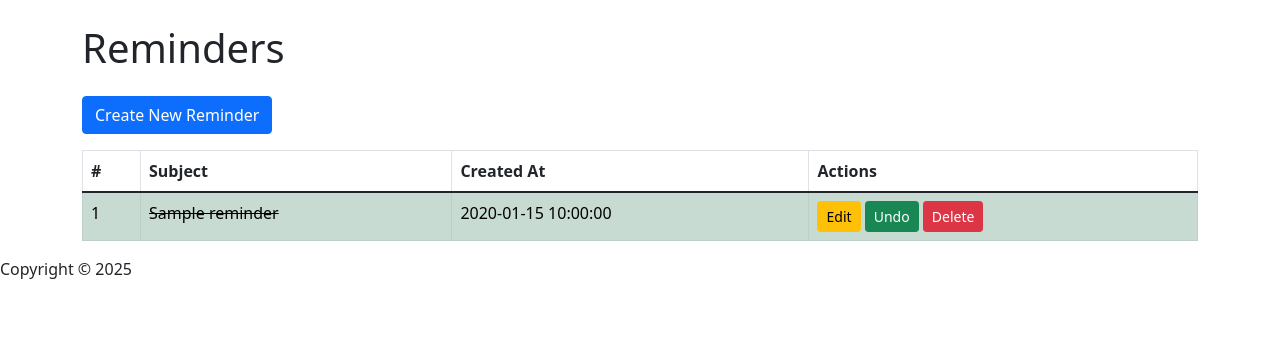
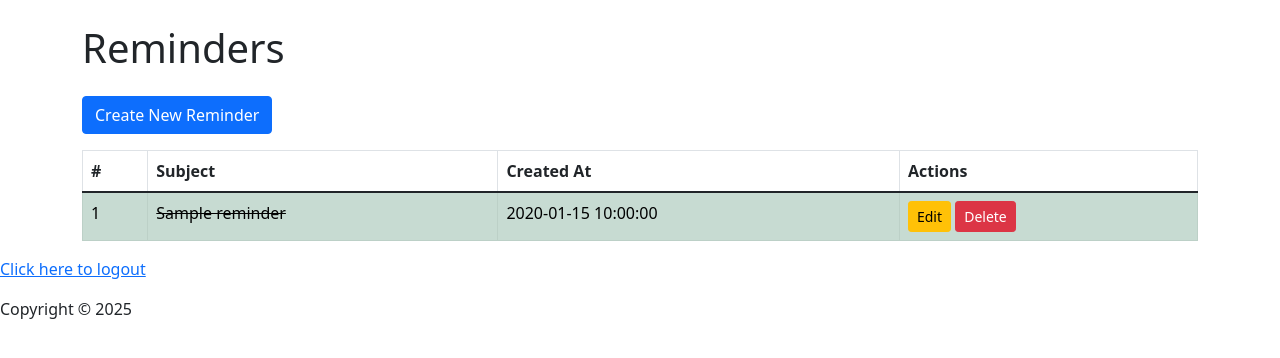
Before and after one commit to HelibenModi/Assignment-4, a PHP site: page /reminders in a window 1280 px wide. Shown: the part 56-414 px from the top of the page. Run offline with PHP 8.4, Linux system fonts and the light colour scheme; the visitor is signed in with stand-in values (Sample User, id 1); tables that the repository leaves empty or names only in its code hold one stand-in row (values such as "Sample post"); data that the repository does not hold is empty.

Commit message:
Fixed all errors

```diff
--- a/app/controllers/reminders.php
+++ b/app/controllers/reminders.php
@@ -47,13 +47,4 @@ class Reminders extends Controller {
     }
 
 
-    public function complete($id) {
-        if ($_SERVER['REQUEST_METHOD'] === 'POST') {
-            $reminder = $this->model('Reminder');
-            $reminder->toggle_completed($id);
-        }
-        header('Location: /reminders'); // redirect back to main list
-        exit;
-    }
-
 }
--- a/app/models/Reminder.php
+++ b/app/models/Reminder.php
@@ -15,7 +15,7 @@ class Reminder {
 
     public function create_reminder($subject) {
         $db = db_connect();
-        $stmt = $db->prepare("INSERT INTO reminders (user_id, subject, created_at, completed) VALUES (6, :subject, NOW(), 0)");
+        $stmt = $db->prepare("INSERT INTO reminders (user_id, subject, created_at) VALUES (6, :subject, NOW())");
         $stmt->bindValue(':subject', $subject);
         return $stmt->execute();
     }
@@ -43,13 +43,4 @@ class Reminder {
         return $stmt->execute();
     }
 
-
-       public function toggle_completed($id) {
-           $db = db_connect();
-           $stmt = $db->prepare("UPDATE reminders SET completed = NOT completed WHERE id = :id AND user_id = 6");
-           $stmt->bindValue(':id', $id);
-           return $stmt->execute();
-       }
-
-
 }
--- a/app/models/User.php
+++ b/app/models/User.php
@@ -35,7 +35,7 @@ class User {
 			$_SESSION['username'] = ucwords($username);
       $_SESSION['userid'] = $rows['userid'];
 			unset($_SESSION['failedAuth']);
-			header('Location: /home');
+			header('Location: /reminders');
 			die;
 		} else {
 			if(isset($_SESSION['failedAuth'])) {
--- a/app/views/reminders/index.php
+++ b/app/views/reminders/index.php
@@ -23,11 +23,7 @@
                         <td>
                             <a href="/reminders/edit/<?= $reminder['id'] ?>" class="btn btn-sm btn-warning">Edit</a>
 
-                            <form method="post" action="/reminders/complete/<?= $reminder['id'] ?>" style="display:inline;">
-                                <button type="submit" class="btn btn-sm btn-success">
-                                    <?= $reminder['completed'] ? 'Undo' : 'Complete' ?>
-                                </button>
-                            </form>
+
 
                             <form method="post" action="/reminders/delete/<?= $reminder['id'] ?>" style="display:inline;">
                                 <button type="submit" class="btn btn-sm btn-danger">Delete</button>
@@ -41,5 +37,9 @@
         <p class="text-muted">You don’t have any reminders yet.</p>
     <?php endif; ?>
 </main>
-
+<div class="row">
+    <div class="col-lg-12">
+        <p> <a href="/logout">Click here to logout</a></p>
+    </div>
+</div>
 <?php require_once 'app/views/templates/footer.php'; ?>
```
